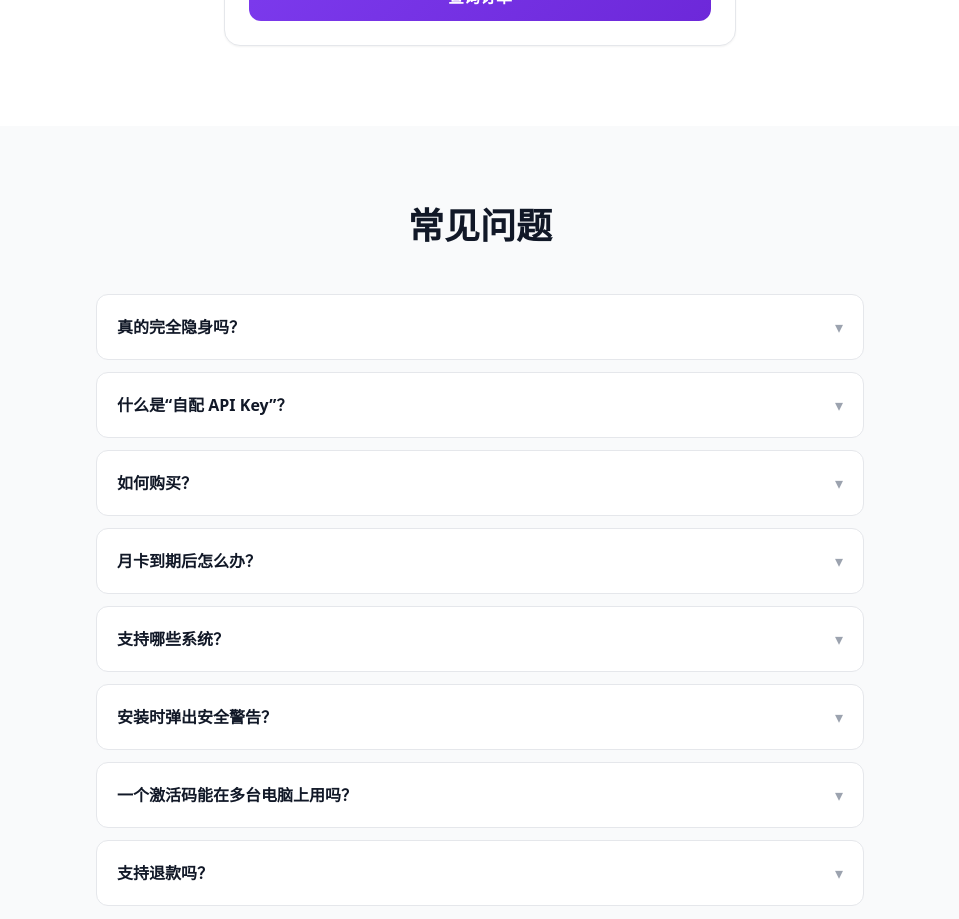
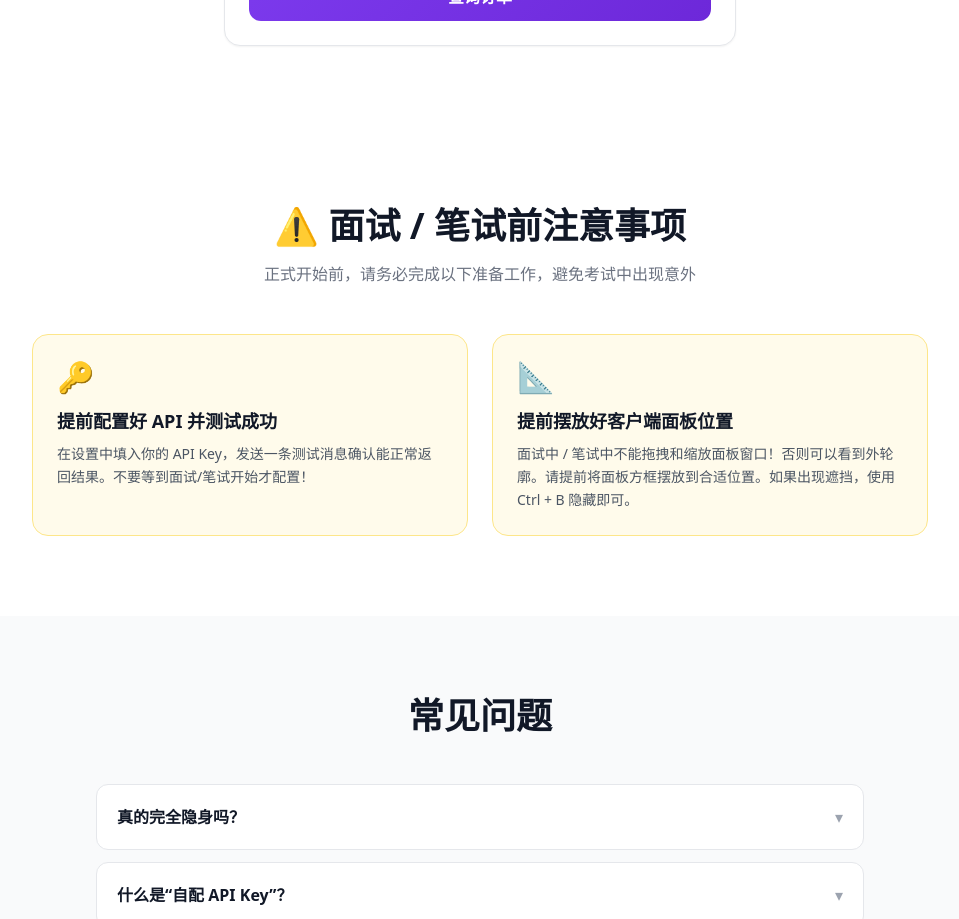
Before and after one commit to benshan123/landing, a Next.js app: page / in a window 1280 px wide. Shown: the part 4820-5739 px from the top of the page, without its empty margins (160-1119 px from the left). Built offline with nearby package versions, Linux system fonts and the light colour scheme.

Commit message:
feat: 添加面试/笔试前注意事项, 移除双机位下载区块, 新增面试中避免快捷键提示

```diff
--- a/app/docs/i18n-docs.ts
+++ b/app/docs/i18n-docs.ts
@@ -151,6 +151,7 @@ export const docsTranslations = {
       { icon: '💻', title: '电脑端图标位置', desc: '双机位版启动后，程序会最小化到电脑右下角的系统托盘区域（时钟旁边）。如果看不到图标，请点击托盘区域的「^」展开箭头查找。右键点击托盘图标即可进行配对、设置等操作。' },
       { icon: '🔑', title: '手机端需要配置 API Key', desc: '双机位模式下，AI 分析由手机端直接调用，因此需要在手机端配置 API Key。配对成功后，点击手机页面右上角的设置图标，填入你的 API Key 即可。推荐使用通义千问（Qwen）的 qwen-vl-max 模型，性价比最高。' },
       { icon: '🌐', title: '建议电脑端开启 VPN', desc: '电脑截图需要通过中转服务器发送到手机，如果不开 VPN，国内网络连接海外服务器会有一定延迟。建议电脑端开启 VPN 以获得最佳体验。如果没有 VPN，推荐配置通义千问（Qwen）API，因为它是国内服务，延迟更低。' },
+      { icon: '⚠️', title: '面试中避免使用快捷键', desc: '面试过程中建议不要使用快捷键（可能会被检测到）。当系统未能自动识别面试官的问题时，请手动点击「回答」按钮。等到面试结束进入做题环节后，再使用快捷键操作。' },
     ],
     s07_downloadTitle: '下载双机位版',
     s07_downloadDesc: '安装客户端 → 扫码配对 → 开始使用',
--- a/app/docs/page.tsx
+++ b/app/docs/page.tsx
@@ -349,15 +349,6 @@ export default function DocsPage() {
                   ))}
                 </div>
               </div>
-              {/* 下载 */}
-              <div className="rounded-2xl border border-purple-100 bg-gradient-to-r from-purple-50 to-pink-50 p-6 text-center">
-                <h3 className="text-lg font-semibold text-gray-900 mb-1">{t.s07_downloadTitle}</h3>
-                <p className="text-sm text-gray-500 mb-4">{t.s07_downloadDesc}</p>
-                <div className="flex flex-wrap justify-center gap-4">
-                  <a href={t.s07_downloadWinUrl} className="btn-primary px-6 py-3 rounded-xl font-semibold text-sm">💻 {t.s07_downloadWin}</a>
-                  <a href={t.s07_downloadMacUrl} className="btn-primary px-6 py-3 rounded-xl font-semibold text-sm">🍎 {t.s07_downloadMac}</a>
-                </div>
-              </div>
             </SectionCard>
 
             {/* 08 FAQ */}
--- a/app/i18n.ts
+++ b/app/i18n.ts
@@ -209,6 +209,11 @@ export const translations = {
         title: '建议电脑端开启 VPN',
         desc: '电脑截图需要通过中转服务器发送到手机，如果不开 VPN，国内网络连接海外服务器会有一定延迟。建议电脑端开启 VPN 以获得最佳体验。如果没有 VPN，推荐配置通义千问（Qwen）API，因为它是国内服务，延迟更低。',
       },
+      {
+        icon: '⚠️',
+        title: '面试中避免使用快捷键',
+        desc: '面试过程中建议不要使用快捷键（可能会被检测到）。当系统未能自动识别面试官的问题时，请手动点击「回答」按钮。等到面试结束进入做题环节后，再使用快捷键操作。',
+      },
     ],
     twophone_qwen_title: '通义千问 API Key 配置步骤（推荐）',
     twophone_qwen_desc: '如果没有 VPN 或希望获得更低延迟，推荐使用通义千问的 qwen-vl-max 模型',
@@ -249,6 +254,22 @@ export const translations = {
     footer_group_label: 'QQ 交流群：',
     footer_group_note: '加群获取最新版本、交流使用技巧',
     footer_copyright: '© 2026 {brand} · 本产品为 AI 学习辅助工具，请合理使用',
+
+    // Preparation Tips
+    tips_title: '面试 / 笔试前注意事项',
+    tips_desc: '正式开始前，请务必完成以下准备工作，避免考试中出现意外',
+    tips_items: [
+      {
+        icon: '🔑',
+        title: '提前配置好 API 并测试成功',
+        desc: '在设置中填入你的 API Key，发送一条测试消息确认能正常返回结果。不要等到面试/笔试开始才配置！',
+      },
+      {
+        icon: '📐',
+        title: '提前摆放好客户端面板位置',
+        desc: '面试中 / 笔试中不能拖拽和缩放面板窗口！否则可以看到外轮廓。请提前将面板方框摆放到合适位置。如果出现遮挡，使用 Ctrl + B 隐藏即可。',
+      },
+    ],
   },
 
   en: {
--- a/app/page.tsx
+++ b/app/page.tsx
@@ -3,6 +3,7 @@
 import Image from 'next/image';
 import { useState } from 'react';
 import { useLanguage } from './LanguageContext';
+import { translations } from './i18n';
 
 const API_BASE = 'https://activation-server-puce.vercel.app';
 const BRAND = 'Cheapest Interview';
@@ -460,6 +461,32 @@ function OrderQuerySection() {
   );
 }
 
+/* ---- 注意事项 ---- */
+function TipsSection() {
+  const { locale } = useLanguage();
+  if (locale !== 'zh') return null;
+  const tips = (translations as any).zh;
+  return (
+    <section className="py-20 px-4">
+      <div className="max-w-4xl mx-auto">
+        <div className="text-center mb-12">
+          <h2 className="text-3xl md:text-4xl font-bold text-gray-900 mb-4">⚠️ {tips.tips_title}</h2>
+          <p className="text-gray-500">{tips.tips_desc}</p>
+        </div>
+        <div className="grid md:grid-cols-2 gap-6">
+          {tips.tips_items.map((item: any) => (
+            <div key={item.title} className="bg-amber-50 border border-amber-200 rounded-2xl p-6">
+              <div className="text-3xl mb-3">{item.icon}</div>
+              <h3 className="font-bold text-lg text-gray-900 mb-2">{item.title}</h3>
+              <p className="text-sm text-gray-600 leading-relaxed">{item.desc}</p>
+            </div>
+          ))}
+        </div>
+      </div>
+    </section>
+  );
+}
+
 /* ---- FAQ ---- */
 function FAQSection() {
   const { t } = useLanguage();
@@ -529,6 +556,7 @@ export default function Home() {
       <PricingSection />
       <DownloadSection />
       <OrderQuerySection />
+      <TipsSection />
       <FAQSection />
       <FooterSection />
     </main>
--- a/app/twophone/page.tsx
+++ b/app/twophone/page.tsx
@@ -236,39 +236,6 @@ function CompareSection() {
   );
 }
 
-/* ---- 下载 ---- */
-function DownloadSection() {
-  const { t } = useLanguage();
-  return (
-    <section className="py-20 px-4">
-      <div className="max-w-3xl mx-auto text-center">
-        <h2 className="text-3xl md:text-4xl font-bold text-gray-900 mb-4">{t.twophone_download_title}</h2>
-        <p className="text-gray-500 mb-10">{t.twophone_download_desc}</p>
-        <div className="grid md:grid-cols-2 gap-6 max-w-2xl mx-auto">
-          {/* Windows */}
-          <div className="bg-white rounded-2xl border border-gray-200 p-6 shadow-sm">
-            <div className="text-4xl mb-3">💻</div>
-            <h3 className="font-bold text-lg text-gray-900 mb-4">Windows</h3>
-            <a href="https://github.com/benshan123/wdz/releases/download/v1.1.9-twophone/StealthMate-TwoPhone-Setup-1.1.9.exe" className="btn-primary px-6 py-3 rounded-xl font-semibold inline-block w-full text-center hover:opacity-90 transition">
-              {t.twophone_download_win}
-            </a>
-            <p className="text-xs text-gray-400 mt-3">Windows 10+ / 64-bit</p>
-          </div>
-          {/* Mac */}
-          <div className="bg-white rounded-2xl border border-gray-200 p-6 shadow-sm">
-            <div className="text-4xl mb-3">🍎</div>
-            <h3 className="font-bold text-lg text-gray-900 mb-4">macOS</h3>
-            <a href="https://github.com/benshan123/wdz/releases/download/v1.1.9-twophone/StealthMate-TwoPhone-1.1.9-arm64.dmg" className="btn-primary px-6 py-3 rounded-xl font-semibold inline-block w-full text-center hover:opacity-90 transition">
-              {t.twophone_download_mac}
-            </a>
-            <p className="text-xs text-gray-400 mt-3">macOS 12+ / Intel & Apple Silicon</p>
-          </div>
-        </div>
-      </div>
-    </section>
-  );
-}
-
 /* ---- 页脚 ---- */
 function FooterSection() {
   const { t } = useLanguage();
@@ -294,7 +261,6 @@ export default function TwoPhonePage() {
       <HotkeySection />
       <AdvantagesSection />
       <CompareSection />
-      <DownloadSection />
       <FooterSection />
     </main>
   );
```
